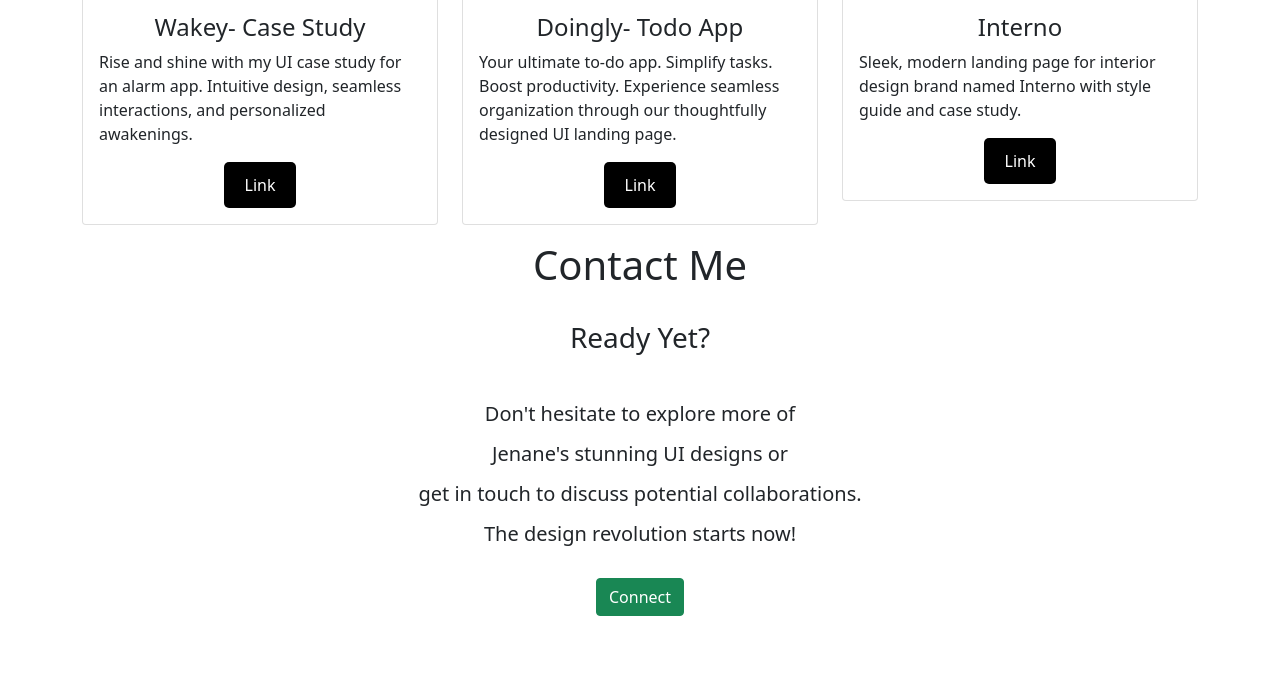
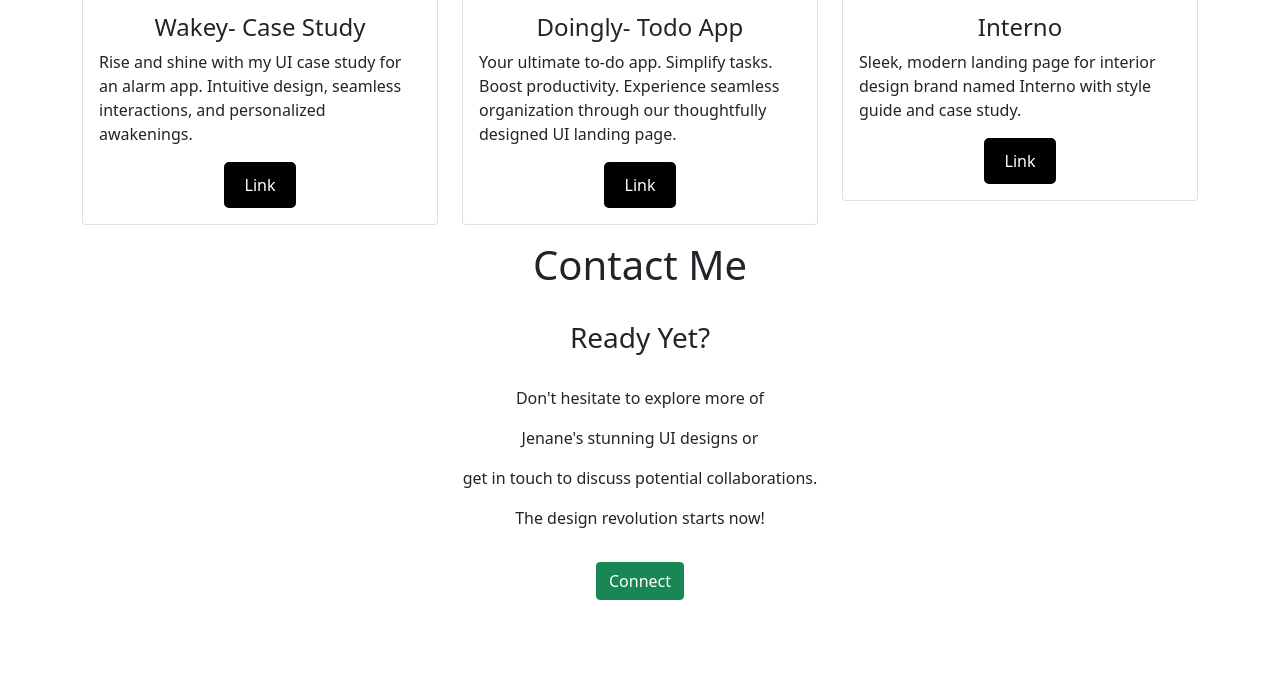
Before and after one commit to Jenane-Rajkumar/Jenane_Portfolio, a plain HTML site: page index.html in a window 1280 px wide. Shown: the part 2170-2854 px from the top of the page. Drawn offline with nearby package versions, Linux system fonts and the light colour scheme.

Commit message:
Update index.html

```diff
--- a/index.html
+++ b/index.html
@@ -323,11 +323,11 @@
                     <br>
                     <h3 align="center">Ready Yet?</h3>
                     <br>
-                    <p ><h5 align="center">Don't hesitate to explore more of</h5></p>
-                    <p ><h5 align="center">Jenane's stunning UI designs or </h5></p>
-                    <p ><h5 align="center">get in touch to discuss potential collaborations.</h5></p>
-                    <p ><h5 align="center">The design revolution starts now!</h5></p>
-                    <p ><h5 align="center"><a href='https://mail.google.com/mail/?view=cm&fs=1&to=jenane.rajkumar@gmail.com'><button class="btn btn-success mt-3">Connect</button></a</h5></p>
+                    <p align="center">Don't hesitate to explore more of</p>
+                    <p align="center">Jenane's stunning UI designs or</p>
+                    <p align="center">get in touch to discuss potential collaborations.</p>
+                    <p align="center">The design revolution starts now!</p>
+                    <p align="center"><a href='https://mail.google.com/mail/?view=cm&fs=1&to=jenane.rajkumar@gmail.com'><button class="btn btn-success mt-3">Connect</button></a></p>
                 </div>
     </section>
     <!-- footer section-->
```
